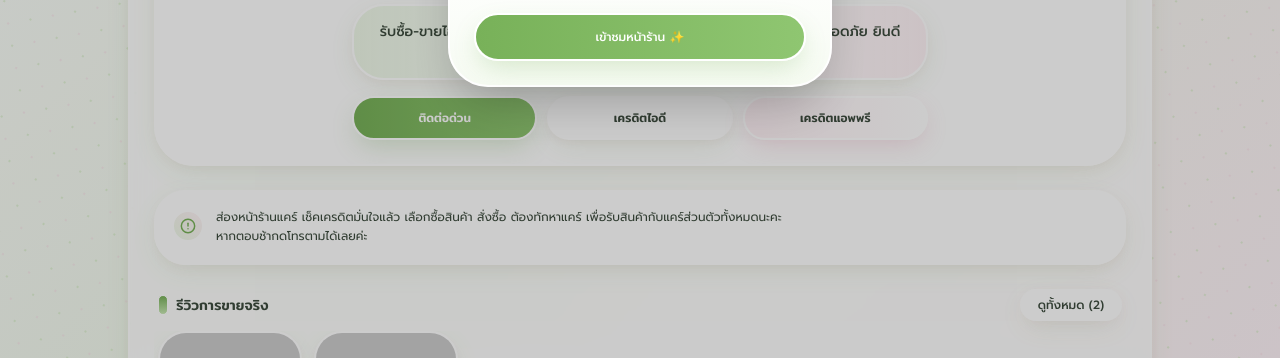
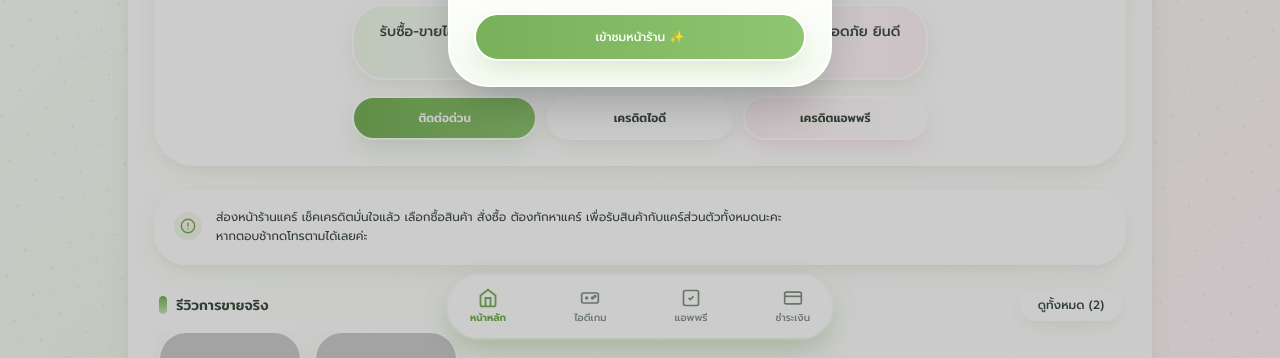
Before and after one commit to aiyaa-maker/malisa-custom, a plain HTML site: page index.html in a window 1280 px wide. Shown: the part 442-800 px from the top of the page. Drawn offline with nearby package versions, Linux system fonts and the light colour scheme; placeholder pictures from the web are drawn by us.

Commit message:
Update index.html

```diff
--- a/index.html
+++ b/index.html
@@ -195,8 +195,8 @@
     <!-- Audio Player -->
     <audio id="store-audio-player" loop preload="auto"></audio>
 
-    <!-- Main Container -->
-    <div class="max-w-md md:max-w-3xl lg:max-w-5xl mx-auto min-h-screen bg-white/80 backdrop-blur-md relative md:my-5 md:rounded-[2.75rem] shadow-soft border-2 border-white">
+    <!-- Main Container (Removed backdrop-blur on wrapper so fixed children never break, inner cards keep glass effect) -->
+    <div class="max-w-md md:max-w-3xl lg:max-w-5xl mx-auto min-h-screen bg-white/85 relative md:my-5 md:rounded-[2.75rem] shadow-soft border-2 border-white">
 
         <!-- Top Controls Bar -->
         <div class="px-4 md:px-6 pt-4 pb-2 z-30 flex items-center justify-between gap-2">
@@ -535,6 +535,29 @@
         </div>
     </div>
 
+    <!-- ==================== BOTTOM NAVIGATION BAR (Truly Fixed Floating Island Outside Main Container) ==================== -->
+    <div class="fixed bottom-5 left-0 right-0 z-40 flex justify-center px-4 pointer-events-none" style="position: fixed; bottom: 1.25rem; left: 0; right: 0;">
+        <nav class="pointer-events-auto w-[92%] max-w-sm bg-white/95 backdrop-blur-md border-2 border-white rounded-full px-5 py-2.5 flex items-center justify-between shadow-island">
+            <button onclick="switchTab('home')" id="nav-btn-home" class="flex flex-col items-center gap-0.5 text-xs font-bold text-candy-greenDark transition-all">
+                <svg class="w-5 h-5" viewBox="0 0 24 24" fill="none" stroke="currentColor" stroke-width="2.2"><path d="m3 9 9-7 9 7v11a2 2 0 0 1-2 2H5a2 2 0 0 1-2-2z"/><polyline points="9 22 9 12 15 12 15 22"/></svg>
+                <span class="text-[10px]">หน้าหลัก</span>
+            </button>
+            <button onclick="switchTab('ids')" id="nav-btn-ids" class="flex flex-col items-center gap-0.5 text-xs font-medium text-candy-muted hover:text-candy-greenDark transition-all">
+                <svg class="w-5 h-5" viewBox="0 0 24 24" fill="none" stroke="currentColor" stroke-width="2"><rect x="2" y="6" width="20" height="12" rx="2"/><path d="M6 12h4"/><path d="M8 10v4"/><circle cx="15" cy="12" r="1"/><circle cx="18" cy="10" r="1"/></svg>
+                <span class="text-[10px]">ไอดีเกม</span>
+            </button>
+            <button onclick="switchTab('apps')" id="nav-btn-apps" class="flex flex-col items-center gap-0.5 text-xs font-medium text-candy-muted hover:text-candy-greenDark transition-all">
+                <svg class="w-5 h-5" viewBox="0 0 24 24" fill="none" stroke="currentColor" stroke-width="2"><rect x="3" y="3" width="18" height="18" rx="2"/><path d="m9 12 2 2 4-4"/></svg>
+                <span class="text-[10px]">แอพพรี</span>
+            </button>
+            <button onclick="switchTab('payment')" id="nav-btn-payment" class="flex flex-col items-center gap-0.5 text-xs font-medium text-candy-muted hover:text-candy-greenDark transition-all">
+                <svg class="w-5 h-5" viewBox="0 0 24 24" fill="none" stroke="currentColor" stroke-width="2"><rect x="2" y="5" width="20" height="14" rx="2"/><line x1="2" y1="10" x2="22" y2="10"/></svg>
+                <span class="text-[10px]">ชำระเงิน</span>
+            </button>
+        </nav>
+    </div>
+
+    <!-- ==================== MODALS ==================== -->
     <!-- Game ID Order Modal -->
     <div id="modal-order-id" class="fixed inset-0 z-50 hidden bg-black/30 backdrop-blur-xs flex items-end sm:items-center justify-center p-0 sm:p-4">
         <div class="bg-gradient-to-b from-white to-[#F6FBF2] w-full max-w-md rounded-t-[2.5rem] sm:rounded-[2.5rem] max-h-[92vh] flex flex-col shadow-2xl border-2 border-white fade-in overflow-hidden">
```
